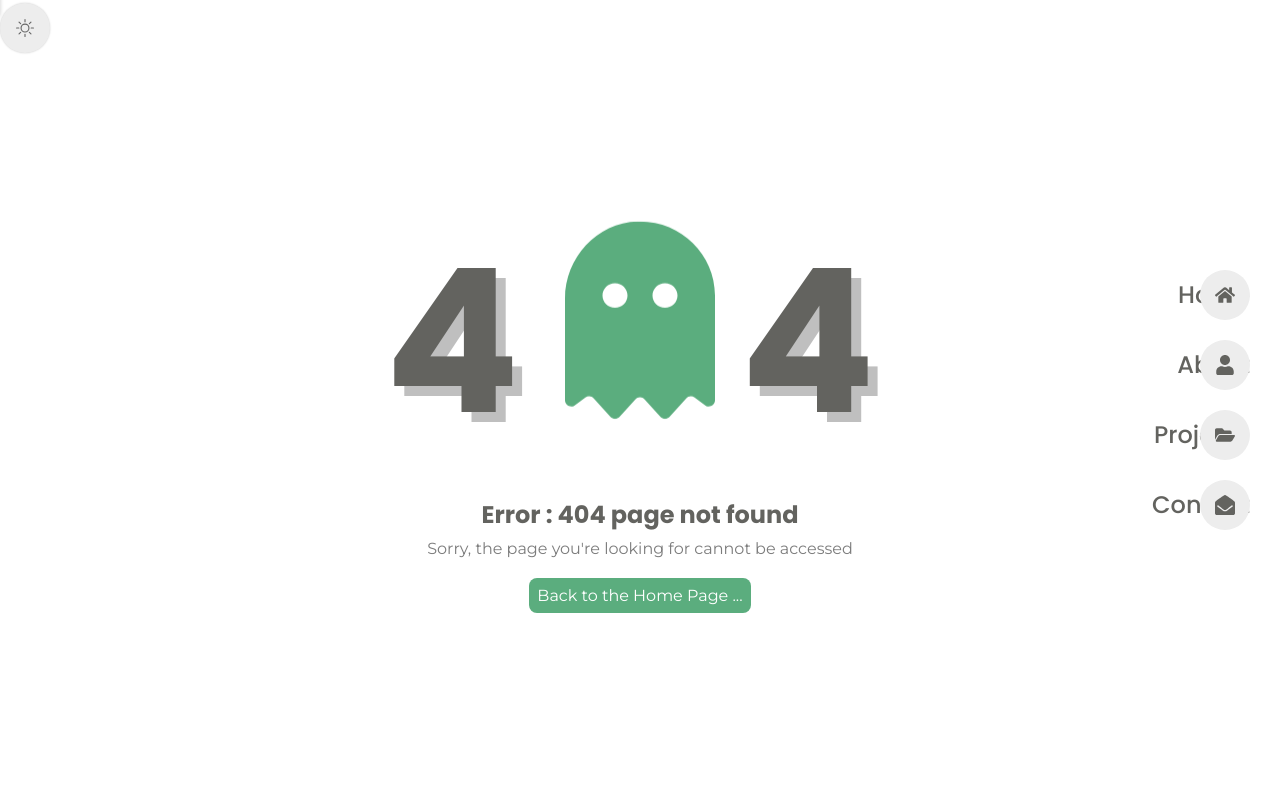
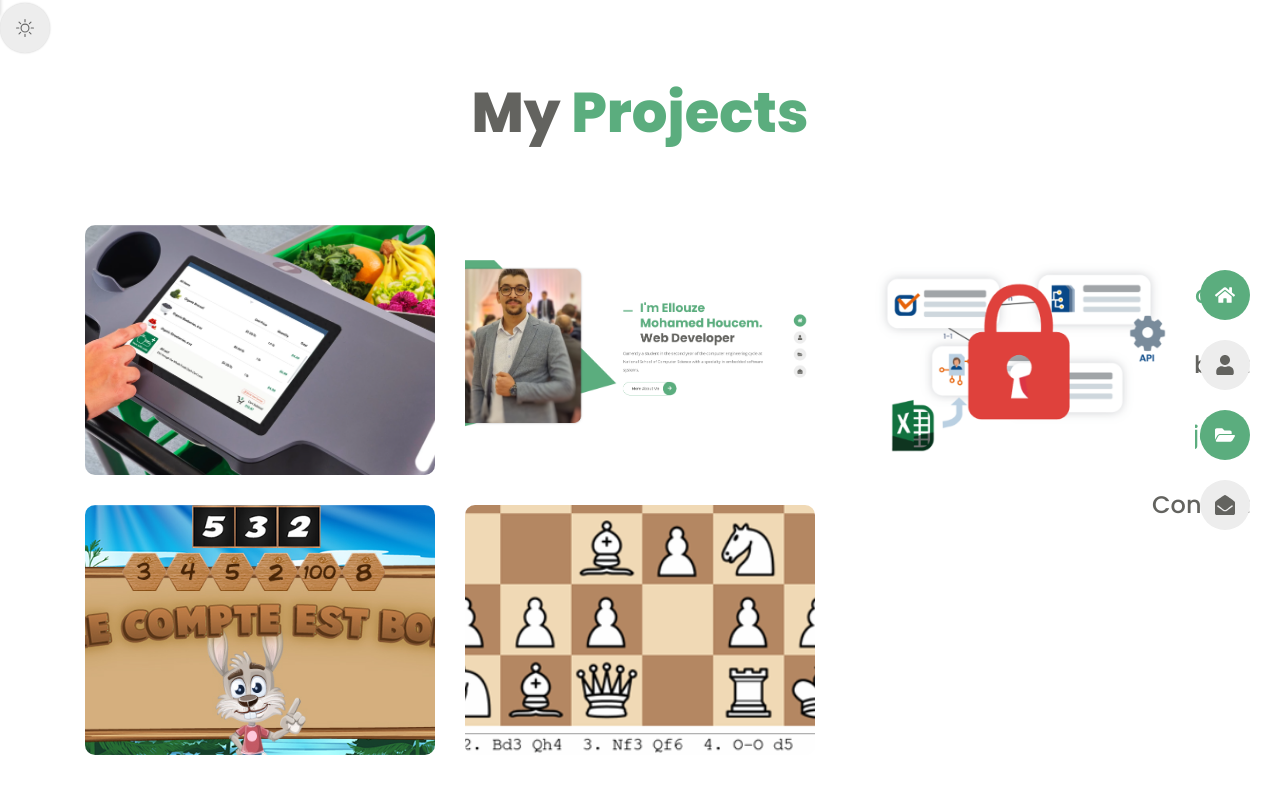
Before and after one commit to Ellouze-Houcem/portfolio-react, a React (Create React App) app: page /portfolio-Website/portfolio in a window 1280 px wide. Before the commit this address had no page. Shown: the top 794 px of the page. Built offline with nearby package versions, Linux system fonts and the light colour scheme.

Commit message:
secondr eeee

```diff
--- a/src/App.js
+++ b/src/App.js
@@ -15,11 +15,11 @@ function App() {
         <Navbar />
         <Themes/>
         <Routes>
-          <Route path='portfolio-Website' index element={<Home/>}/>
-          <Route path='about' element={<About/>} />
-          <Route path='portfolio' element={<Protfolio/>} />
-          <Route path='contact' element={<Contact/>} />
-          <Route path='*' element={<NotFound/>} />
+          <Route path='/portfolio-Website' index element={<Home/>}/>
+          <Route path='/portfolio-Website/about' element={<About/>} />
+          <Route path='/portfolio-Website/portfolio' element={<Protfolio/>} />
+          <Route path='/portfolio-Website/contact' element={<Contact/>} />
+          <Route path='/portfolio-Website/*' element={<NotFound/>} />
         </Routes>
       </Router>
   )
```
Also changed, not shown: src/assets/data.js (+4 -4 lines).
